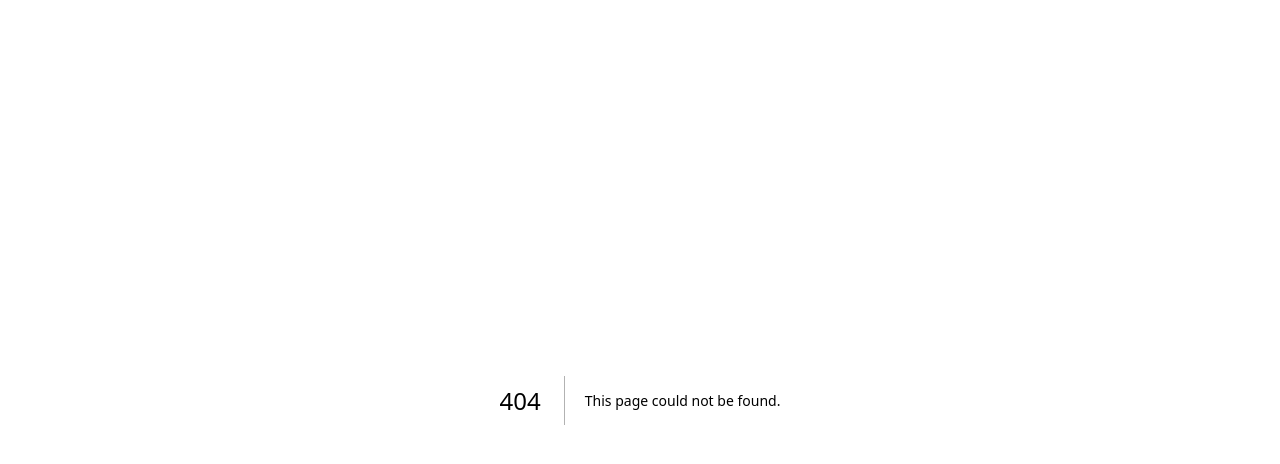
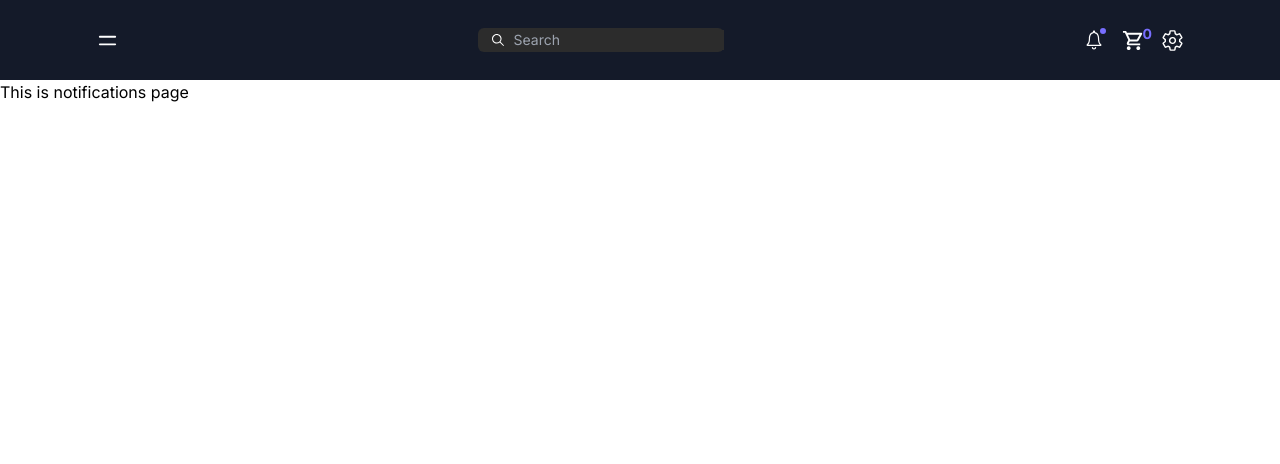
Before and after one commit to bismarkboateng/dasher, a Next.js app: page /notifications in a window 1280 px wide. Before the commit this address had no page. Shown: the top 464 px of the page. Built offline with nearby package versions, Linux system fonts and the light colour scheme.

Commit message:
implementing Navbar and sidebar components

```diff
--- a/app/layout.tsx
+++ b/app/layout.tsx
@@ -1,5 +1,13 @@
 import type { Metadata } from "next";
+import { Inter } from "next/font/google"
+
+import Navbar from "@/components/Navbar";
+import CheckSidebar from "@/components/CheckSidebar";
+
 import "./globals.css";
+
+
+const inter = Inter({ subsets: ["latin"]})
 
 
 export const metadata: Metadata = {
@@ -12,10 +20,15 @@ export default function RootLayout({
 }: Readonly<{
   children: React.ReactNode;
 }>) {
+
   return (
     <html lang="en">
-      <body>
-        {children}
+      <body className={`${inter.className} relative`}>
+        <CheckSidebar />
+        <main>
+         <Navbar />
+         {children}
+        </main>
       </body>
     </html>
   );
--- /dev/null
+++ b/app/notifications/page.tsx
@@ -0,0 +1,8 @@
+
+export default function NotificationsPage() {
+  return (
+    <section>
+     This is notifications page
+    </section>
+  )
+}
--- a/app/settings/page.tsx
+++ b/app/settings/page.tsx
@@ -3,7 +3,7 @@
 export default function SettingsPage() {
   return (
     <section>
-      This is the settings page
+      <p className="text-black">This is the settings page</p>
     </section>
   )
 }
--- /dev/null
+++ b/components/CheckSidebar.tsx
@@ -0,0 +1,14 @@
+"use client"
+
+import Sidebar from "@/components/Sidebar"
+import { useSidebarStore } from "@/store/SidebarStore"
+
+
+export default function CheckSidebar() {
+    const { isOpen } = useSidebarStore()
+  return (
+    <>
+     {isOpen && <Sidebar /> }
+    </>
+  )
+}
--- /dev/null
+++ b/components/Menu.tsx
@@ -0,0 +1,19 @@
+"use client"
+
+import { useSidebarStore } from "@/store/SidebarStore"
+import { TbMenu } from "react-icons/tb"
+
+
+export default function Menu() {
+  const { openSidebar } = useSidebarStore()
+
+  return (
+    <>
+     <TbMenu
+      fontSize={23}
+      className="text-white"
+      onClick={openSidebar}
+     />
+    </>
+  )
+}
--- /dev/null
+++ b/components/Navbar.tsx
@@ -0,0 +1,41 @@
+import { IoIosNotificationsOutline } from "react-icons/io"
+import { IoSettingsOutline } from "react-icons/io5"
+import { MdOutlineShoppingCart } from "react-icons/md"
+import Link from "next/link"
+
+import Search from "./Search"
+import Menu from "./Menu"
+
+
+
+export default function Navbar() {
+
+  const iconStyles = "text-white font-bold cursor-pointer"
+
+  return (
+    <nav className="py-7 sticky w-full bg-[#141A29]">
+     <section className="w-[85%] mx-auto flex flex-row items-center
+       justify-between">
+       <Menu />
+       <Search />
+
+       <div className="flex flex-row items-center gap-4">
+        <Link href="/notifications" className="relative">
+          <div className="absolute top-0 right-0 bg-[#786EFF] h-[6px] w-[6px] rounded-full"/>
+          <IoIosNotificationsOutline fontSize={24} className={iconStyles} />
+        </Link>
+
+        <div className="relative">
+         <div className="absolute top-[-5px] right-[-7px] text-[#786EFF] text-sm
+         font-bold">0</div>
+         <MdOutlineShoppingCart fontSize={23} className={iconStyles} />
+        </div>
+
+        <Link href="/settings">
+        <IoSettingsOutline fontSize={23} className={iconStyles} />
+        </Link>
+       </div>
+     </section>
+    </nav>
+  )
+}
--- /dev/null
+++ b/components/Search.tsx
@@ -0,0 +1,34 @@
+"use client"
+
+import { useState, FormEvent } from "react"
+
+import { IoIosSearch } from "react-icons/io"
+
+
+
+export default function Search() {
+  const [searchTerm, setSearchTerm] = useState("")
+
+  const handleSearch = (event:  FormEvent<HTMLFormElement>) => {
+    event.preventDefault()
+    console.log(searchTerm)
+  }
+
+  return (
+    <form className="hidden md:flex md:flex-row md:items-center
+    bg-[#2C2C2C] pl-1 py-[2px] rounded-md" onSubmit={handleSearch}>
+     <div>
+      <IoIosSearch className="text-base text-white font-bold ml-2 mr-2" />
+     </div>
+
+     <input
+      value={searchTerm}
+      onChange={(event) => setSearchTerm(event.target.value)}
+      className="bg-[#2C2C2C] border-none outline-none placeholder:text-sm
+      text-white text-sm"
+      placeholder="Search"
+     />
+     <button hidden type="submit"></button>
+    </form>
+  )
+}
--- /dev/null
+++ b/components/Sidebar.tsx
@@ -0,0 +1,27 @@
+"use client"
+
+import { MdOutlineDashboard } from "react-icons/md"
+import { IoCloseOutline } from "react-icons/io5"
+
+import { useSidebarStore } from "@/store/SidebarStore"
+
+
+
+export default function Sidebar() {
+  const { closeSidebar } = useSidebarStore()
+
+
+  return (
+    <section className="absolute z-[2000] top-0 h-screen overflow-scroll
+    w-[70%] md:w-[40%] bg-[#141A29]" >
+      <section className="flex flex-row items-center justify-between
+        w-[90%] mx-auto mt-7">
+       <div className="flex flex-row items-center gap-2">
+        <MdOutlineDashboard fontSize={30} className="text-white"/>
+        <h3 className="text-lg text-white font-semibold">DarkDasher</h3>
+       </div>
+       <IoCloseOutline fontSize={24} className="text-white" onClick={closeSidebar}/>
+      </section>
+    </section>
+  )
+}
--- a/package.json
+++ b/package.json
@@ -9,12 +9,15 @@
     "lint": "next lint"
   },
   "dependencies": {
+    "aos": "^2.3.4",
     "next": "14.1.0",
     "react": "^18",
     "react-dom": "^18",
+    "react-icons": "^5.0.1",
     "zustand": "^4.5.1"
   },
   "devDependencies": {
+    "@types/aos": "^3.0.7",
     "@types/node": "^20",
     "@types/react": "^18",
     "@types/react-dom": "^18",
--- /dev/null
+++ b/store/SidebarStore.tsx
@@ -0,0 +1,7 @@
+import { create } from "zustand"
+
+export const useSidebarStore = create<SidebarStore>((set) => ({
+    isOpen: false,
+    openSidebar: () => set({ isOpen: true }),
+    closeSidebar: () => set({ isOpen: false })
+}))
--- /dev/null
+++ b/types.d.ts
@@ -0,0 +1,5 @@
+type SidebarStore = {
+    isOpen: boolean,
+    openSidebar: () => void,
+    closeSidebar: () => void,
+}
```
Also changed, not shown: 2 other files (tests, documents, lock files or other folders).
